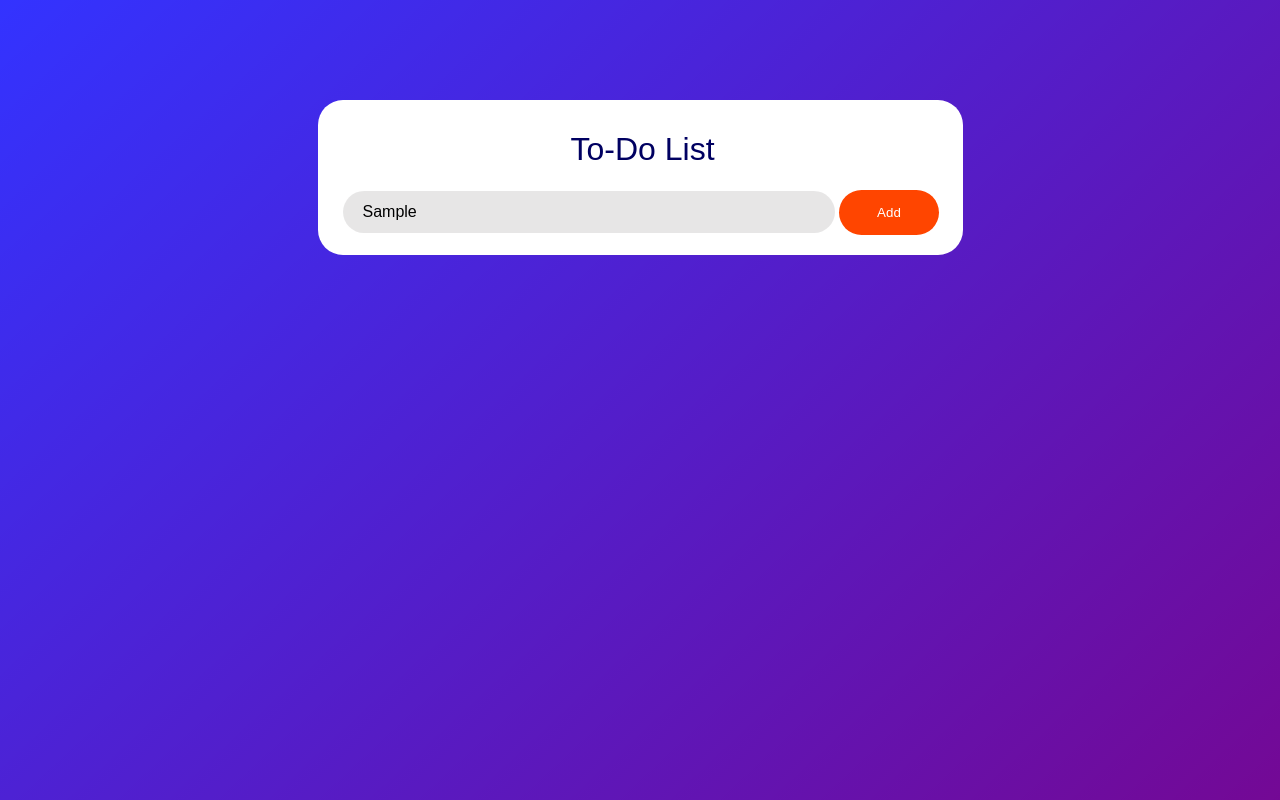
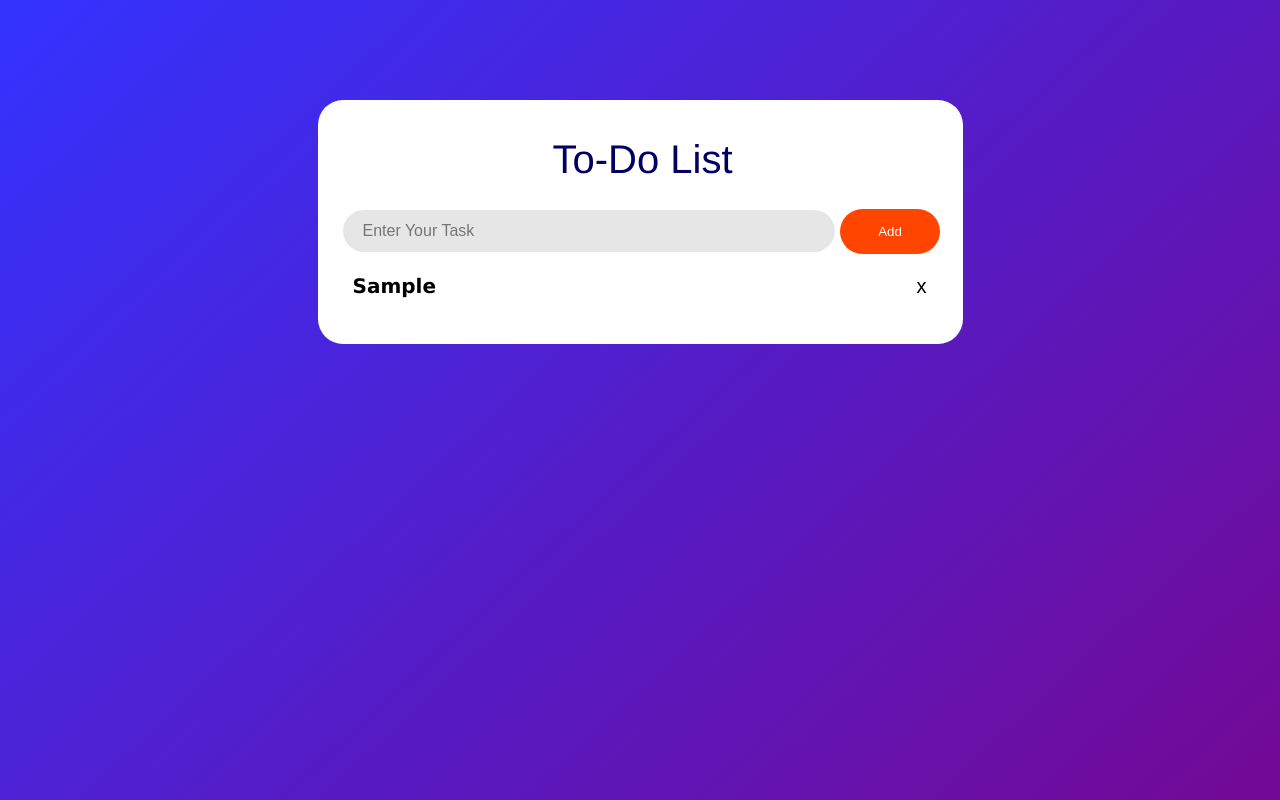
Before and after one commit to yasasbanukaofficial/simple-todo, a plain HTML site: page index.html in a window 1280 px wide. Both pictures are taken after typing "Sample" into the empty fields and a click on the button "Add". Shown: the top 800 px of the page. Drawn offline with Linux system fonts and the light colour scheme.

Commit message:
Updating files - completed the project.

```diff
--- a/index.html
+++ b/index.html
@@ -13,7 +13,7 @@
         <h1 id="title">To-Do List</h1>
         <div id="todo-taskInputSection">
             <input type="text" placeholder="Enter Your Task" id="" class="js-task-input">
-            <button type="submit" class="js-add-button">Add</button>
+            <button type="submit" class="js-add-button" onclick="todoConnect()">Add</button>
             <div class="js-taskContainer"></div>
         </div>
     </div>
--- a/index.js
+++ b/index.js
@@ -0,0 +1,39 @@
+const taskInputElement = document.querySelector('.js-task-input');
+const addButtonElement = document.querySelector('.js-add-button');
+const taskDisplayContainer = document.querySelector('.js-taskContainer');
+const todoList = [];
+
+function todoConnect() {
+    const task = taskInputElement.value;
+    todoList.push(task);
+    if (taskInputElement.value === '') {
+        todoError()
+    } else {
+        todoDisplay()
+    }
+    taskInputElement.value = '';
+}
+
+function todoDisplay() {
+    let todoListHtml = '';
+    todoList.forEach((taskObject, index) => {
+        const task = taskObject;
+        const html = `
+        <div class='resultContainer'>
+        <div class='taskDisplay'>${task}</div>
+        <button class='deleteBtn' onclick="
+        todoList.splice(${index}, 1);
+        todoDisplay();
+        ">x</button>
+        </div>
+        `;
+        todoListHtml += html;
+    })
+    document.querySelector('.js-taskContainer')
+        .innerHTML = todoListHtml;
+}
+
+function todoError() {
+    document.querySelector('.js-taskContainer')
+        .innerHTML = '<p class="warning">Please enter a task</p>';
+}
--- a/styles.css
+++ b/styles.css
@@ -1,6 +1,8 @@
 body {
     background-image: linear-gradient(to bottom right, rgb(0, 0, 255, 0.8), rgb(128, 0, 128, 1));
     height: 1080px;
+    font-weight: 100;
+    font-family: 'Franklin Gothic Medium', 'Arial Narrow', Arial, sans-serif;
 }
 
 #todoListContainer {
@@ -14,8 +16,8 @@ body {
     height: auto;
     width: 600px;
     border-radius: 25px;
-    font-family: fantasy;
-    font-weight: 600;
+    font-weight: 400;
+    font-size: 20px;
     color: rgb(0, 0, 97);
 }
 
@@ -50,3 +52,49 @@ button {
 button:hover {
     background-color: rgba(255, 68, 0, 0.623);
 }
+
+.deleteBtn {
+    background-color: white;
+    color: black;
+    font-size: 20px;
+    width: 10px;
+    height: 20px;
+}
+
+.deleteBtn:hover {
+    background-color: white;
+
+}
+
+.resultContainer {
+    display: flex;
+    justify-content: space-between;
+    align-items: center;
+    margin-right: 20px;
+    margin-top: 20px;
+    font-size: 20px;
+    margin-left: 10px;
+    margin-bottom: 30px;
+}
+
+.taskDisplay {
+    height: 20px;
+    color: black;
+    font-family: 'Lucida Sans', 'Lucida Sans Regular', 'Lucida Grande', 'Lucida Sans Unicode', Geneva, Verdana, sans-serif;
+    font-size: 20px;
+    font-weight: 600;
+}
+
+.checkbox {
+    font-size: 20px;
+    border-radius: 50%;
+    cursor: pointer;
+    height: 15px;
+    width: 20px;
+    border: 1px solid black;
+}
+
+.warning {
+    color: rgb(150, 0, 0);
+    margin-left: 10px;
+}
```
Also changed, not shown: Todolist-error.png (added), Todolist-taskshowing.png (added), Todolist.png (added), 1 other file.
